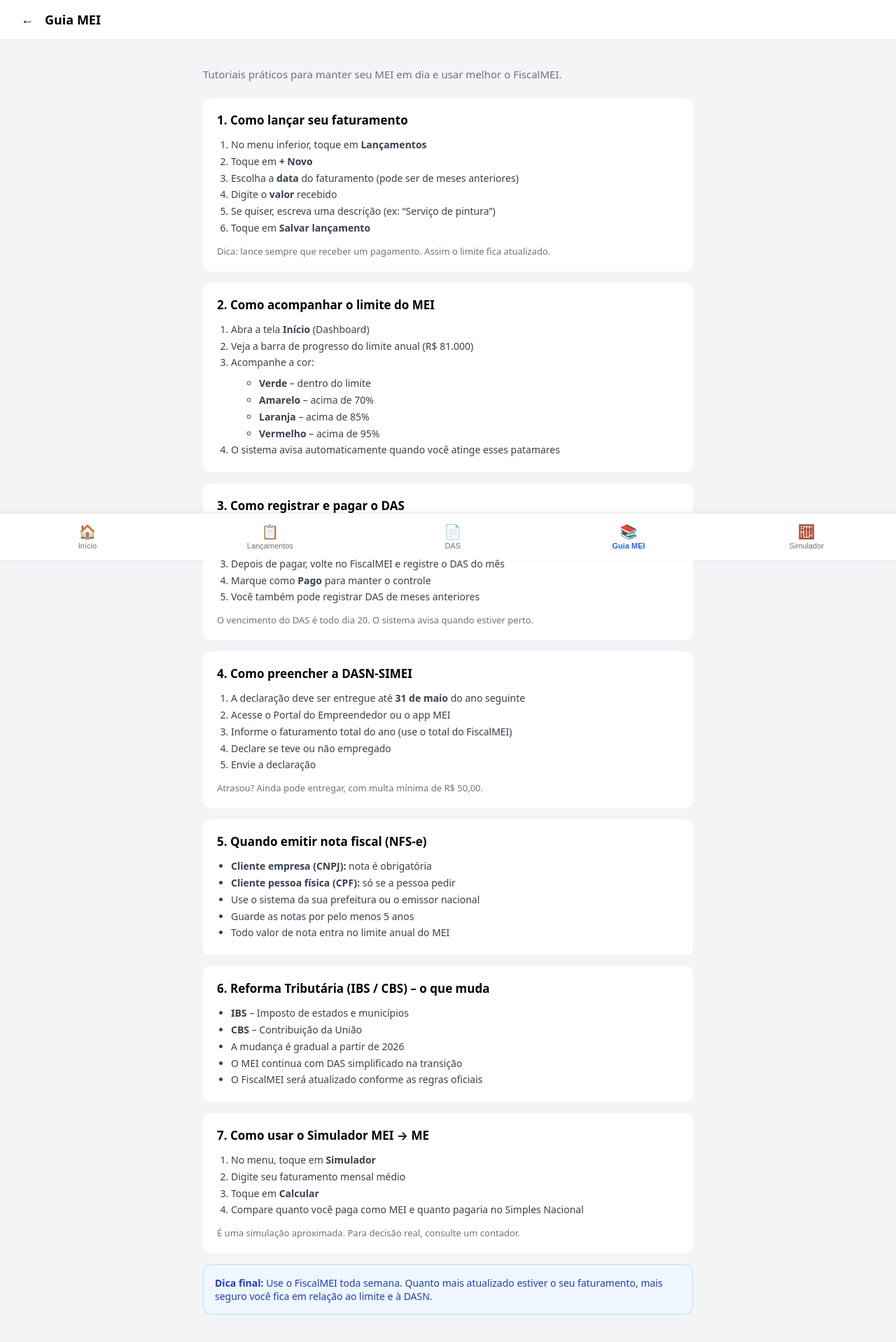
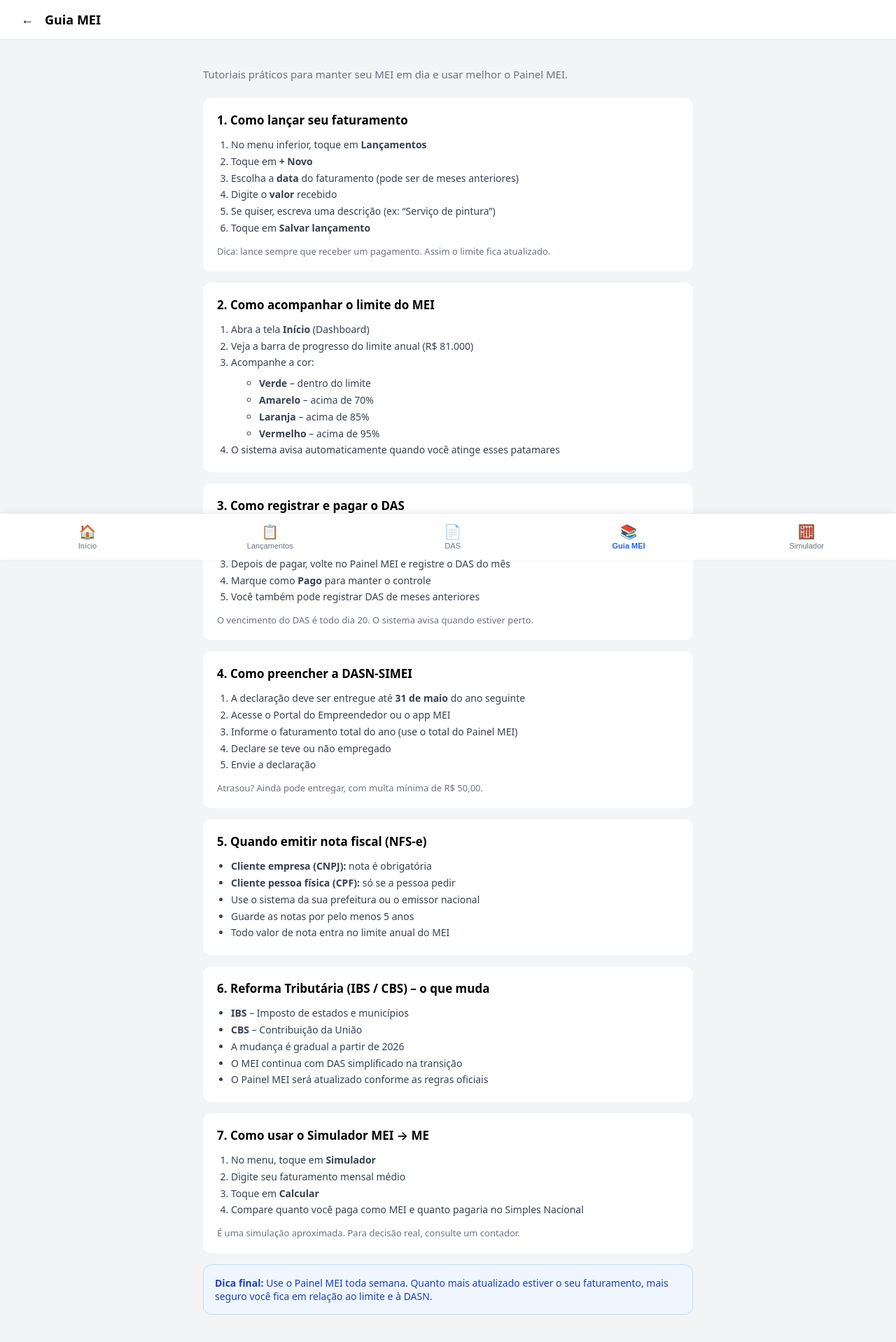
Before and after one commit to LuisRedesocial/fiscalmei, a Next.js app: page /guias in a window 1280 px wide. Shown: the top 1918 px of the page at 70% size. Built offline with nearby package versions, Linux system fonts and the light colour scheme.

Commit message:
Atualiza textos do Guia MEI para Painel MEI

```diff
--- a/src/app/guias/page.tsx
+++ b/src/app/guias/page.tsx
@@ -20,10 +20,9 @@ export default function GuiasPage() {
       <main style={{ maxWidth: '700px', margin: '0 auto', padding: '24px 16px' }}>
 
         <p style={{ color: '#6b7280', marginBottom: '24px', fontSize: '15px' }}>
-          Tutoriais práticos para manter seu MEI em dia e usar melhor o FiscalMEI.
+          Tutoriais práticos para manter seu MEI em dia e usar melhor o Painel MEI.
         </p>
 
-        {/* Tutorial 1 */}
         <div style={{ background: 'white', borderRadius: '12px', padding: '20px', marginBottom: '16px' }}>
           <h2 style={{ fontSize: '17px', fontWeight: '600', margin: '0 0 12px' }}>
             1. Como lançar seu faturamento
@@ -41,7 +40,6 @@ export default function GuiasPage() {
           </p>
         </div>
 
-        {/* Tutorial 2 */}
         <div style={{ background: 'white', borderRadius: '12px', padding: '20px', marginBottom: '16px' }}>
           <h2 style={{ fontSize: '17px', fontWeight: '600', margin: '0 0 12px' }}>
             2. Como acompanhar o limite do MEI
@@ -61,7 +59,6 @@ export default function GuiasPage() {
           </ol>
         </div>
 
-        {/* Tutorial 3 */}
         <div style={{ background: 'white', borderRadius: '12px', padding: '20px', marginBottom: '16px' }}>
           <h2 style={{ fontSize: '17px', fontWeight: '600', margin: '0 0 12px' }}>
             3. Como registrar e pagar o DAS
@@ -69,7 +66,7 @@ export default function GuiasPage() {
           <ol style={{ margin: 0, paddingLeft: '20px', fontSize: '14px', color: '#374151', lineHeight: '1.7' }}>
             <li>No menu, toque em <strong>DAS</strong></li>
             <li>Toque em <strong>Emitir DAS no site oficial da Receita</strong> para gerar a guia</li>
-            <li>Depois de pagar, volte no FiscalMEI e registre o DAS do mês</li>
+            <li>Depois de pagar, volte no Painel MEI e registre o DAS do mês</li>
             <li>Marque como <strong>Pago</strong> para manter o controle</li>
             <li>Você também pode registrar DAS de meses anteriores</li>
           </ol>
@@ -78,7 +75,6 @@ export default function GuiasPage() {
           </p>
         </div>
 
-        {/* Tutorial 4 */}
         <div style={{ background: 'white', borderRadius: '12px', padding: '20px', marginBottom: '16px' }}>
           <h2 style={{ fontSize: '17px', fontWeight: '600', margin: '0 0 12px' }}>
             4. Como preencher a DASN-SIMEI
@@ -86,7 +82,7 @@ export default function GuiasPage() {
           <ol style={{ margin: 0, paddingLeft: '20px', fontSize: '14px', color: '#374151', lineHeight: '1.7' }}>
             <li>A declaração deve ser entregue até <strong>31 de maio</strong> do ano seguinte</li>
             <li>Acesse o Portal do Empreendedor ou o app MEI</li>
-            <li>Informe o faturamento total do ano (use o total do FiscalMEI)</li>
+            <li>Informe o faturamento total do ano (use o total do Painel MEI)</li>
             <li>Declare se teve ou não empregado</li>
             <li>Envie a declaração</li>
           </ol>
@@ -95,7 +91,6 @@ export default function GuiasPage() {
           </p>
         </div>
 
-        {/* Tutorial 5 */}
         <div style={{ background: 'white', borderRadius: '12px', padding: '20px', marginBottom: '16px' }}>
           <h2 style={{ fontSize: '17px', fontWeight: '600', margin: '0 0 12px' }}>
             5. Quando emitir nota fiscal (NFS-e)
@@ -109,7 +104,6 @@ export default function GuiasPage() {
           </ul>
         </div>
 
-        {/* Tutorial 6 */}
         <div style={{ background: 'white', borderRadius: '12px', padding: '20px', marginBottom: '16px' }}>
           <h2 style={{ fontSize: '17px', fontWeight: '600', margin: '0 0 12px' }}>
             6. Reforma Tributária (IBS / CBS) – o que muda
@@ -119,11 +113,10 @@ export default function GuiasPage() {
             <li><strong>CBS</strong> – Contribuição da União</li>
             <li>A mudança é gradual a partir de 2026</li>
             <li>O MEI continua com DAS simplificado na transição</li>
-            <li>O FiscalMEI será atualizado conforme as regras oficiais</li>
+            <li>O Painel MEI será atualizado conforme as regras oficiais</li>
           </ul>
         </div>
 
-        {/* Tutorial 7 */}
         <div style={{ background: 'white', borderRadius: '12px', padding: '20px', marginBottom: '16px' }}>
           <h2 style={{ fontSize: '17px', fontWeight: '600', margin: '0 0 12px' }}>
             7. Como usar o Simulador MEI → ME
@@ -139,9 +132,8 @@ export default function GuiasPage() {
           </p>
         </div>
 
-        {/* Dica final */}
         <div style={{ background: '#eff6ff', border: '1px solid #bfdbfe', borderRadius: '12px', padding: '16px', fontSize: '14px', color: '#1e40af' }}>
-          <strong>Dica final:</strong> Use o FiscalMEI toda semana. Quanto mais atualizado estiver o seu faturamento, mais seguro você fica em relação ao limite e à DASN.
+          <strong>Dica final:</strong> Use o Painel MEI toda semana. Quanto mais atualizado estiver o seu faturamento, mais seguro você fica em relação ao limite e à DASN.
         </div>
       </main>
     </div>
```
